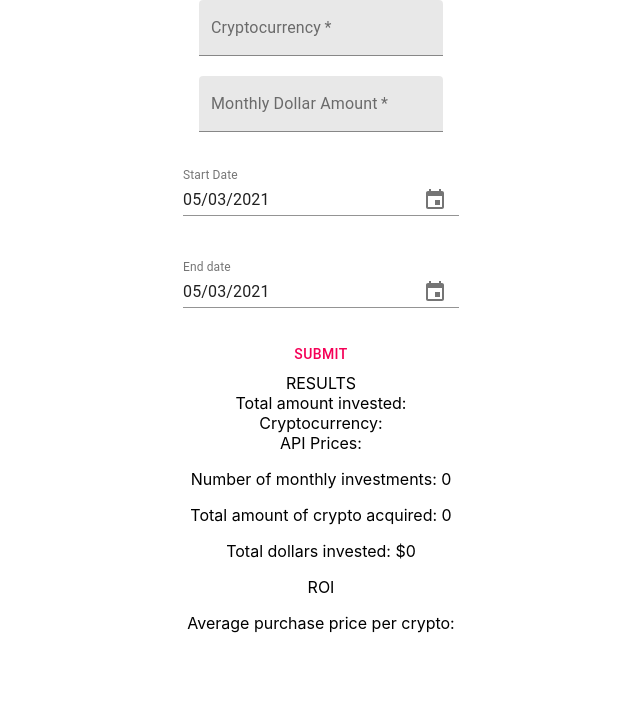
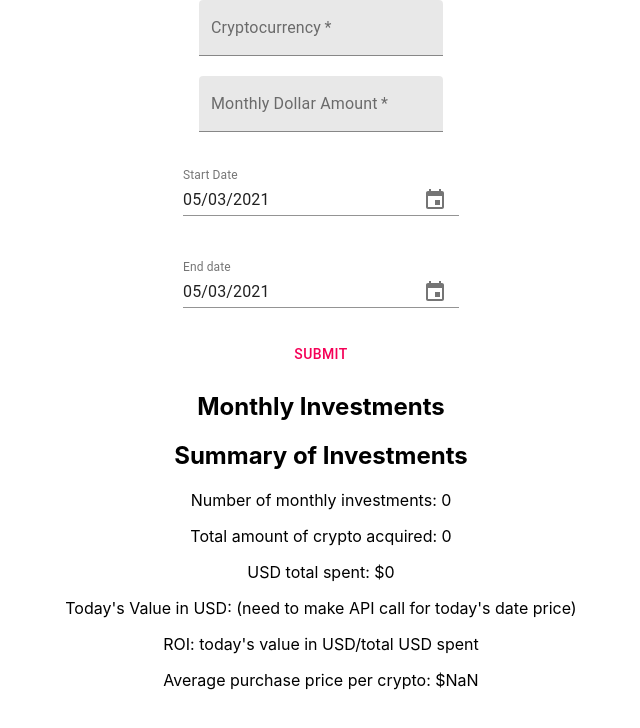
Before and after one commit to joshuayannix/dca_crypto, a React (Create React App) app: page / in a window 1280 px wide. Shown: the top 728 px of the page, without its empty margins (319-959 px from the left). Built offline with nearby package versions, Linux system fonts and the light colour scheme.

Commit message:
async await axios call

```diff
--- a/src/App.js
+++ b/src/App.js
@@ -1,4 +1,4 @@
-import React, { useState } from 'react'
+import React, { useEffect, useState } from 'react'
 import './App.css';
 import { MuiPickersUtilsProvider, KeyboardDatePicker } from '@material-ui/pickers';
 import DateFnsUtils from '@date-io/date-fns';
@@ -25,6 +25,9 @@ function App() {
   const [months, setMonths] = useState([])
   const [apiPrices, setApiPrices] = useState([])
 
+  useEffect(() => {
+
+  })
   // Add Months method
   function addMonths(date, months) {
     let copiedDate = new Date(date.getTime())
@@ -72,20 +75,39 @@ function App() {
   //     .catch(error => console.log('Error from apiAxios:', error));
   // }
 
-  const apiAxios = (crypto, day, month, year, dollars) => {
-    axios
-      .get(
+  //non async
+  // const apiAxios = (crypto, day, month, year, dollars) => {
+  //   axios
+  //     .get(
+  //       `https://api.coingecko.com/api/v3/coins/${crypto}/history?date=${day}-${month}-${year}&localization=false`
+  //     )
+  //     .then(res => {
+  //       console.log(res.data)
+  //       let jsonResponse = res.data.market_data.current_price.usd
+  //       let amountCryptoPurchased = dollars/jsonResponse
+  //       dispatch(addToCart({
+  //         item: { crypto, day, month, year, jsonResponse, dollars, amountCryptoPurchased }
+  //       }))
+  //     })
+  //     .catch(error => console.log('Error from apiAxios:', error));
+  // }
+
+  const apiAxios = async (crypto, day, month, year, dollars) => {
+    try {
+      const res = await axios.get(
         `https://api.coingecko.com/api/v3/coins/${crypto}/history?date=${day}-${month}-${year}&localization=false`
       )
-      .then(res => {
-        console.log(res.data)
-        let jsonResponse = res.data.market_data.current_price.usd
-        let amountCryptoPurchased = dollars/jsonResponse
-        dispatch(addToCart({
-          item: { crypto, day, month, year, jsonResponse, dollars, amountCryptoPurchased }
-        }))
-      })
-      .catch(error => console.log('Error from apiAxios:', error));
+      console.log('api call completed for: ', crypto, day, month, year, dollars);
+
+      let jsonResponse = res.data.market_data.current_price.usd
+      let amountCryptoPurchased = dollars/jsonResponse
+
+      dispatch(addToCart({
+        item: { crypto, day, month, year, jsonResponse, dollars, amountCryptoPurchased }
+      }));
+    } catch (error) {
+      console.log('error from apiAxios', error)
+    }
   }
 
 
@@ -95,14 +117,20 @@ function App() {
     // Calculate all the month times between the dates, and update the months array
     let monthTimes = calculateMonthlyDates(selectedDate,selectedEndDate)
     setMonths(monthTimes)
-
+    console.log('submitted')
     // For each month time in the months array, we need to call the API to get a price
     // Add these prices to the apiPrices array
 
+    /* This for loop is getting skipped, not because of anything with apiAxios
+    But because months.length is 0!
+    */
+   console.log(months, months.length)
     for(let i=0; i<months.length; i++) {
       console.log('looping')
       apiAxios(crypto, months[i].getDate(), months[i].getMonth() + 1, months[i].getFullYear(), dollars)
     }
+
+    console.log('after the loop')
 
   };
 
@@ -186,11 +214,7 @@ function App() {
       </form>
 
       <div>
-        RESULTS
-        <br/>
-        <div>Total amount invested:</div>
-        Cryptocurrency: {crypto}
-        <div>API Prices:</div>
+        <h2>Monthly Investments</h2>
         {cart.map(api => {
           return (
             <PriceComponent
@@ -205,6 +229,7 @@ function App() {
         })}
 
       </div>
+      <h2> Summary of Investments</h2>
       <div>
         <Subtotal />
       </div>
--- a/src/PriceComponent.js
+++ b/src/PriceComponent.js
@@ -1,10 +1,23 @@
 import React from 'react'
 
 const PriceComponent = ({crypto, dollars, day, month, year, jsonResponse}) => {
+    let monthHash = {
+        0: 'January',
+        1: 'February',
+        2: 'March',
+        3: 'April',
+        4: 'May',
+        5: 'June',
+        6: 'July',
+        7: 'August',
+        8: 'September',
+        9: 'October',
+        10: 'November',
+        11: 'December',
+    }
     return (
         <div>
-            <p>Day: {day}, Month:{month}, Year:{year}, Price: ${jsonResponse}, Monthly Amount: ${dollars}, Amount of {crypto} purchased: {dollars/jsonResponse}</p>
-
+            <p>{monthHash[month]} {day}, {year}. Purchase Price: ${jsonResponse}, USD Invested: ${dollars}, Amount of {crypto} purchased: {dollars/jsonResponse}</p>
         </div>
     )
 }
--- a/src/Subtotal.js
+++ b/src/Subtotal.js
@@ -6,38 +6,32 @@ import { useSelector } from 'react-redux';
 
 function Subtotal() {
   const cart = useSelector(cartRedux)
+  const cryptoAmount = getCartTotal(cart)
+  const totalDollars = getDollarsTotal(cart)
 
   return (
     <div className='subtotal'>
 
+        <p>Number of monthly investments: {cart.length}</p>
+        <p>Total amount of crypto acquired: {cryptoAmount}</p>
+
+
       <CurrencyFormat
         renderText={(value) => (
           <>
-            <p>Number of monthly investments: {cart.length}</p>
-            <p>Total amount of crypto acquired: {value}</p>
+            <p>USD total spent: {value}</p>
 
           </>
         )}
         decimalScale={2}
-        value={getCartTotal(cart)}
-        displayType={'text'}
-        thousandSeparator={true}
-      />
-      <CurrencyFormat
-        renderText={(value) => (
-          <>
-            <p>Total dollars invested: {value}</p>
-
-          </>
-        )}
-        decimalScale={2}
-        value={getDollarsTotal(cart)}
+        value={totalDollars}
         displayType={'text'}
         thousandSeparator={true}
         prefix={'$'}
       />
-      <p>ROI</p>
-      <p>Average purchase price per crypto: </p>
+      <p>Today's Value in USD: (need to make API call for today's date price) </p>
+      <p>ROI: today's value in USD/total USD spent</p>
+      <p>Average purchase price per crypto: ${totalDollars/cryptoAmount}</p>
 
     </div>
   )
```
